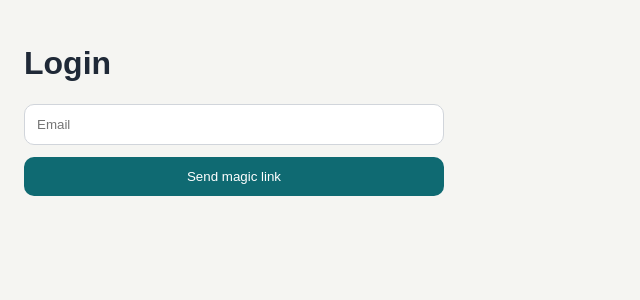
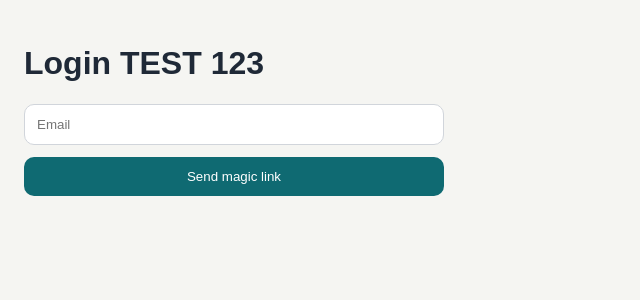
Before and after one commit to marcelotuemura/bcs-marina-ops, a Next.js app: page /login in a window 1280 px wide. Shown: the top 300 px of the page, without its empty margins (0-640 px from the left). Built offline with nearby package versions, Linux system fonts and the light colour scheme.

Commit message:
Update page.tsx

```diff
--- a/app/login/page.tsx
+++ b/app/login/page.tsx
@@ -21,7 +21,7 @@ export default function LoginPage() {
 
   return (
     <main style={{ padding: 24 }}>
-      <h1>Login</h1>
+      <h1>Login TEST 123</h1>
       <form className="form" onSubmit={handleLogin}>
         <input
           className="input"
```
